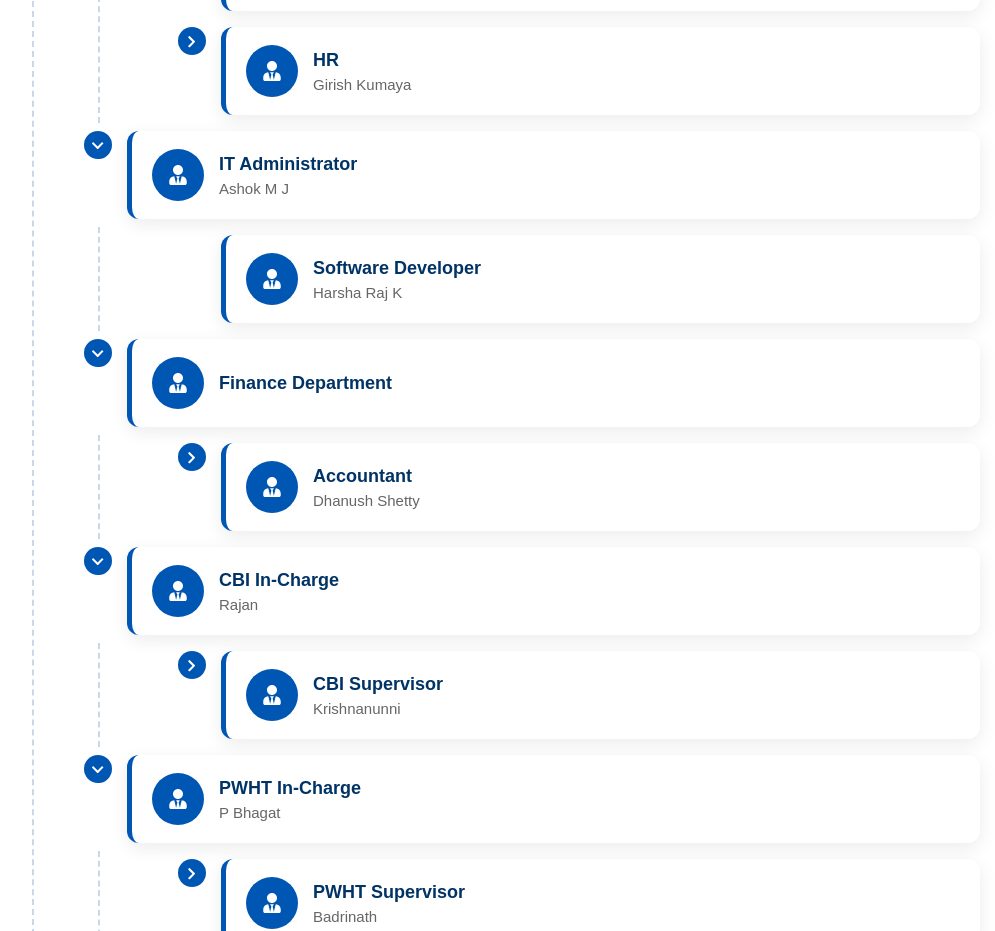
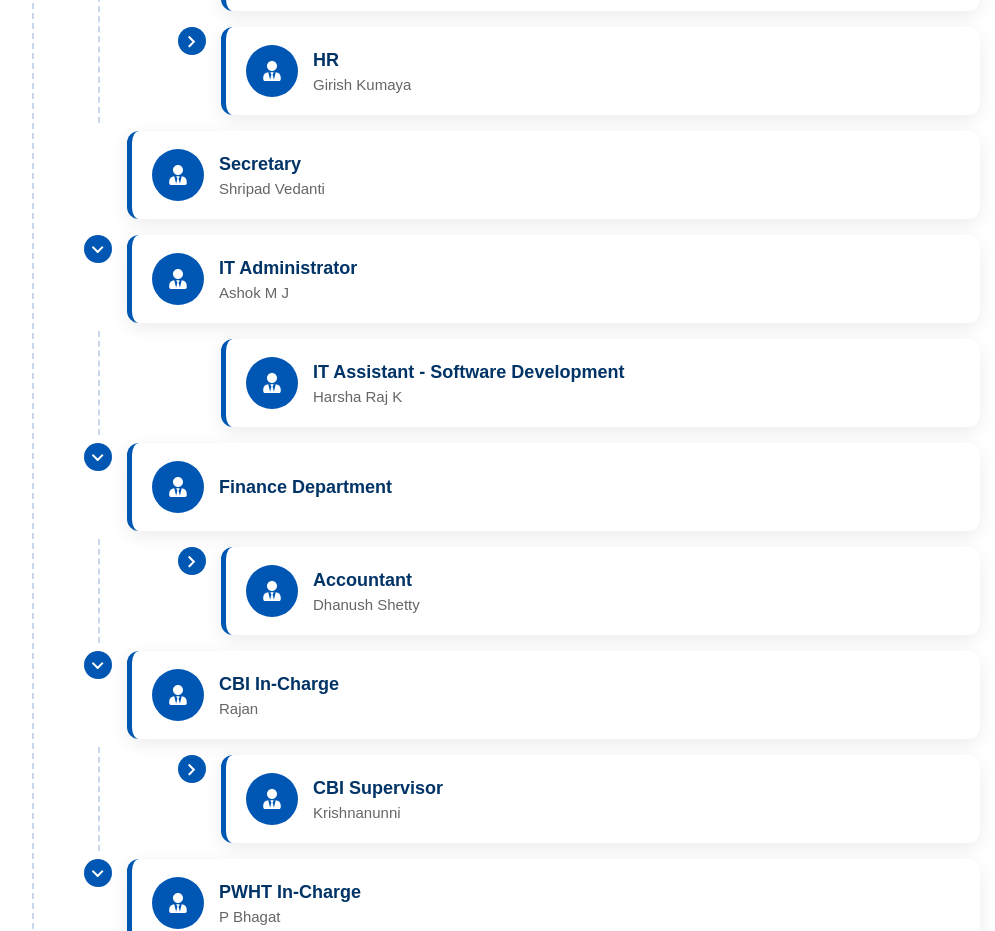
Before and after one commit to harsharajk/gpti-website, a React (Vite) app: page /organization-chart in a window 1280 px wide. Shown: the part 1800-2731 px from the top of the page, without its empty margins (155-1150 px from the left). Built offline with nearby package versions, Linux system fonts and the light colour scheme.

Commit message:
Updated Organisation Page

```diff
--- a/src/data/organizationChartData.js
+++ b/src/data/organizationChartData.js
@@ -169,13 +169,19 @@ const organizationChartData = {
         ],
       },
 
+
+      {
+        title: "Secretary",
+        name: "Shripad Vedanti",
+        },
+
       {
         title: "IT Administrator",
         name: "Ashok M J",
 
         children: [
           {
-            title: "Software Developer",
+            title: "IT Assistant - Software Development",
             name: "Harsha Raj K",
           },
         ],
```
